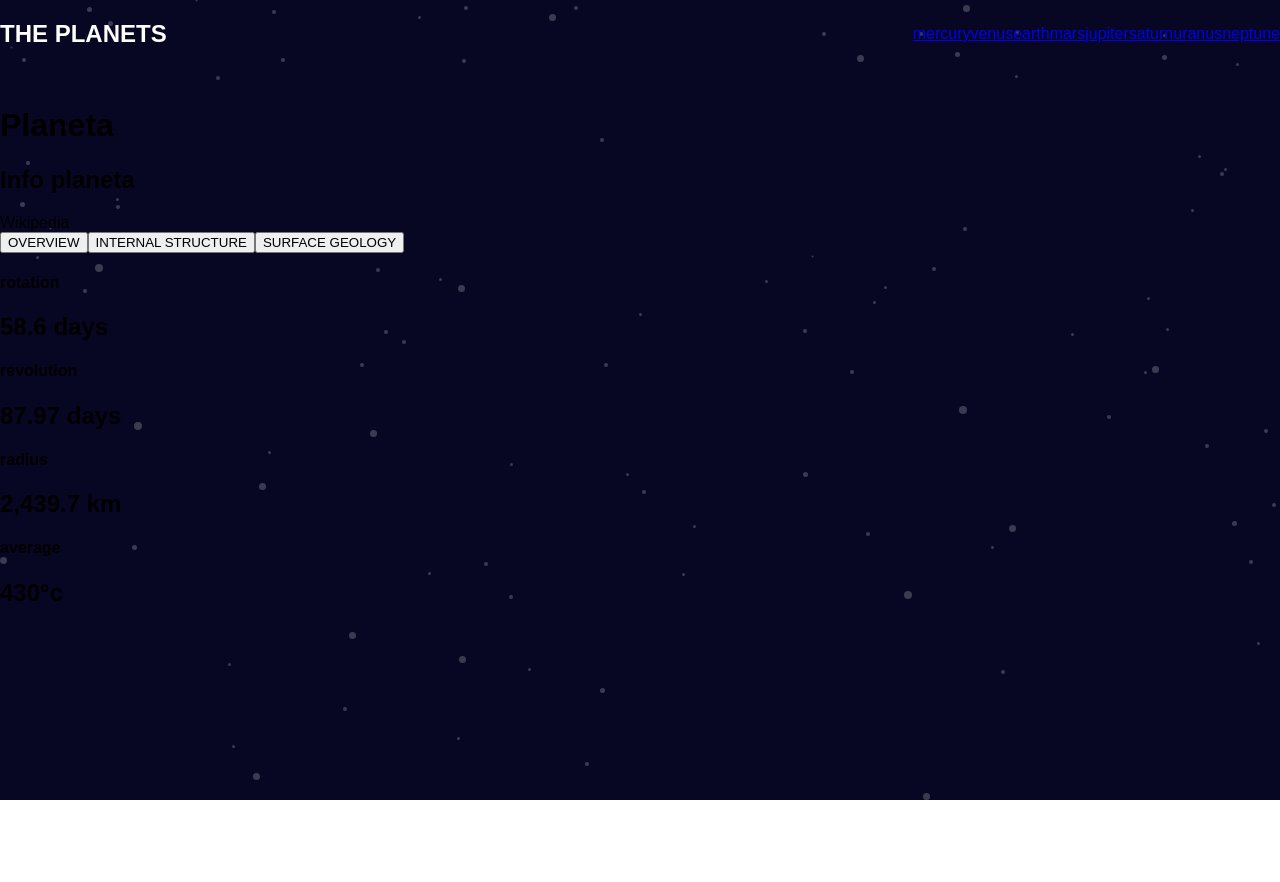
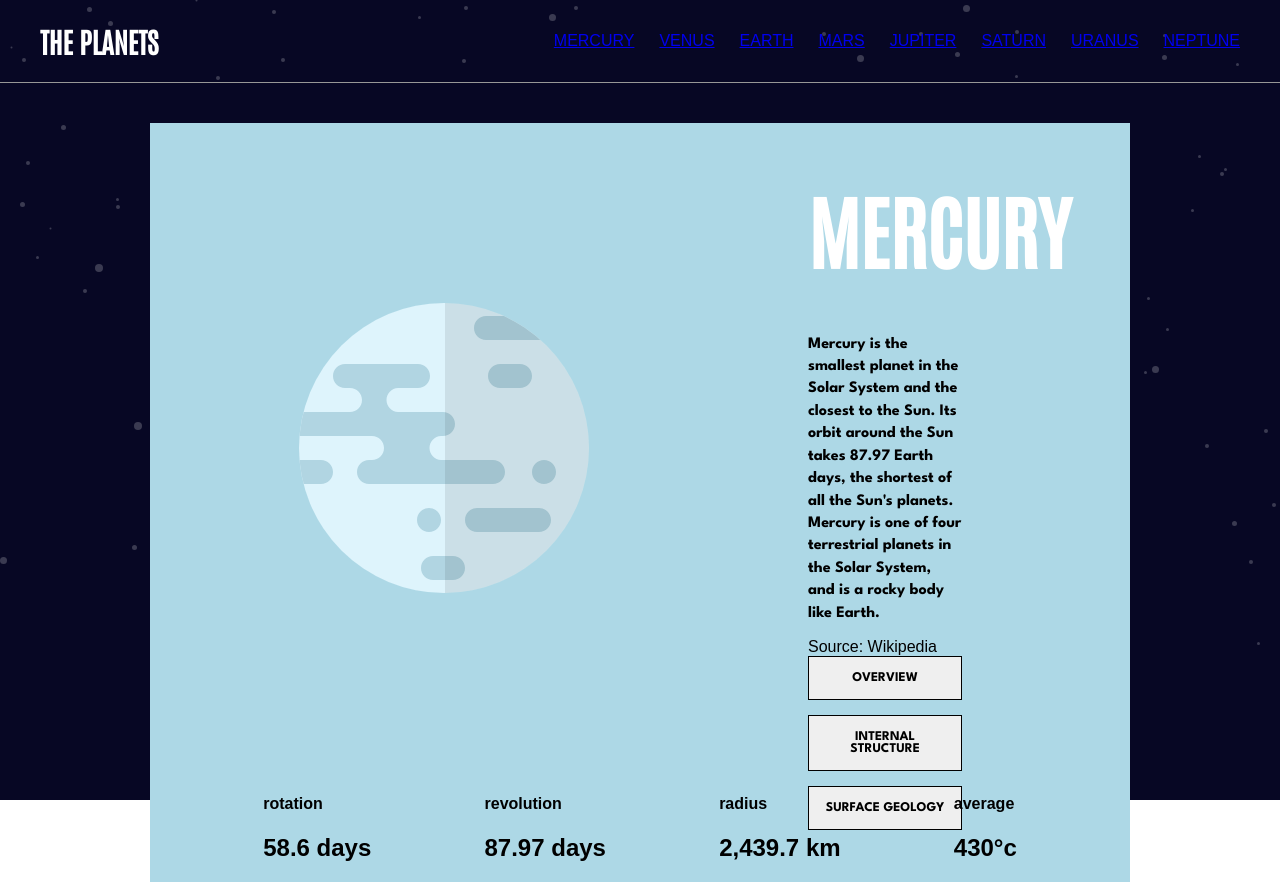
Before and after one commit to Adri-devnull/planets-react, a React (Vite) app: page / in a window 1280 px wide. Before the commit the page ends 800 px from the top, so only its background shows below. Built offline with nearby package versions, Linux system fonts and the light colour scheme.

Commit message:
ending planet

```diff
--- a/src/components/menu/Menu.jsx
+++ b/src/components/menu/Menu.jsx
@@ -1,18 +1,20 @@
 import { Link } from 'react-router-dom';
 import { PLANETS_MENU } from '../../constants/planetsInfo';
-import { StyledMenu } from './styles';
+import { StyledLi, StyledMenu, StyledTitle, StyledUl } from './styles';
 
 const Menu = ({ action }) => {
 	return (
 		<StyledMenu>
-			<h1>THE PLANETS</h1>
-			<ul>
+			<StyledTitle>THE PLANETS</StyledTitle>
+			<StyledUl>
 				{PLANETS_MENU.map((planet, index) => (
-					<Link key={planet.id} to={planet.route} onClick={() => action(index)}>
-						{planet.name}
-					</Link>
+					<StyledLi key={planet.id}>
+						<Link to={planet.route} onClick={() => action(index)}>
+							{planet.name}
+						</Link>
+					</StyledLi>
 				))}
-			</ul>
+			</StyledUl>
 		</StyledMenu>
 	);
 };
--- a/src/components/menu/styles.js
+++ b/src/components/menu/styles.js
@@ -1,11 +1,30 @@
 import styled from 'styled-components';
-import { COLORS } from '../../constants/designValues';
+import { COLORS, TYPOGRAPHYS } from '../../constants/designValues';
 
 const StyledMenu = styled.nav`
 	display: flex;
 	align-items: center;
 	justify-content: space-between;
 	color: ${COLORS.title};
+	padding: 0px 40px;
+	border-bottom: 1px solid #979797;
 `;
 
-export { StyledMenu };
+const StyledUl = styled.ul`
+	display: flex;
+	list-style: none;
+	gap: 25px;
+`;
+
+const StyledLi = styled.li`
+	:visited {
+		color: ${COLORS.title};
+	}
+`;
+
+const StyledTitle = styled.h1`
+	font-family: ${TYPOGRAPHYS.titlesFont};
+	font-size: 28px;
+`;
+
+export { StyledMenu, StyledUl, StyledTitle, StyledLi };
--- a/src/constants/planetsInfo.js
+++ b/src/constants/planetsInfo.js
@@ -3,51 +3,43 @@ import { v4 } from 'uuid';
 export const PLANETS_MENU = [
 	{
 		id: v4(),
-		name: 'mercury',
-		route: '/',
-		tabs: ['OVERVIEW', 'INTERNAL STRUCTURE', 'SURFACE GEOLOGY']
+		name: 'MERCURY',
+		route: '/'
 	},
 	{
 		id: v4(),
-		name: 'venus',
-		route: '/venus',
-		tabs: ['OVERVIEW', 'INTERNAL STRUCTURE', 'SURFACE GEOLOGY']
+		name: 'VENUS',
+		route: '/venus'
 	},
 	{
 		id: v4(),
-		name: 'earth',
-		route: '/earth',
-		tabs: ['OVERVIEW', 'INTERNAL STRUCTURE', 'SURFACE GEOLOGY']
+		name: 'EARTH',
+		route: '/earth'
 	},
 	{
 		id: v4(),
-		name: 'mars',
-		route: '/mars',
-		tabs: ['OVERVIEW', 'INTERNAL STRUCTURE', 'SURFACE GEOLOGY']
+		name: 'MARS',
+		route: '/mars'
 	},
 	{
 		id: v4(),
-		name: 'jupiter',
-		route: '/jupiter',
-		tabs: ['OVERVIEW', 'INTERNAL STRUCTURE', 'SURFACE GEOLOGY']
+		name: 'JUPITER',
+		route: '/jupiter'
 	},
 	{
 		id: v4(),
-		name: 'saturn',
-		route: '/saturn',
-		tabs: ['OVERVIEW', 'INTERNAL STRUCTURE', 'SURFACE GEOLOGY']
+		name: 'SATURN',
+		route: '/saturn'
 	},
 	{
 		id: v4(),
-		name: 'uranus',
-		route: '/uranus',
-		tabs: ['OVERVIEW', 'INTERNAL STRUCTURE', 'SURFACE GEOLOGY']
+		name: 'URANUS',
+		route: '/uranus'
 	},
 	{
 		id: v4(),
-		name: 'neptune',
-		route: '/neptune',
-		tabs: ['OVERVIEW', 'INTERNAL STRUCTURE', 'SURFACE GEOLOGY']
+		name: 'NEPTUNE',
+		route: '/neptune'
 	}
 ];
 
@@ -56,17 +48,17 @@ export const PLANETS_INFO = [
 		title: 'MERCURY',
 		size: '6.9375rem',
 		image: [
-			'/images/planet-mercury.svg',
-			'/images/planet-mercury-internal.svg',
-			'/images/planet-mercury.svg',
-			'/images/geology-mercury.png'
+			'./public/assets/images/planet-mercury.svg',
+			'./public/assets/images/planet-mercury-internal.svg',
+			'./public/assets/images/planet-mercury.svg',
+			'./public/assets/images/geology-mercury.png'
 		],
 		text: [
 			`Mercury is the smallest planet in the Solar System and the closest to the Sun. Its orbit around the Sun takes 87.97 Earth days, the shortest of all the Sun's planets. Mercury is one of four terrestrial planets in the Solar System, and is a rocky body like Earth.`,
 			`Mercury appears to have a solid silicate crust and mantle overlying a solid, iron sulfide outer core layer, a deeper liquid core layer, and a solid inner core. The planet's density is the second highest in the Solar System at 5.427 g/cm3 , only slightly less than Earth's density.`,
 			`Mercury's surface is similar in appearance to that of the Moon, showing extensive mare-like plains and heavy cratering, indicating that it has been geologically inactive for billions of years. It is more heterogeneous than either Mars's or the Moon’s.`
 		],
-		source: 'https://es.wikipedia.org/wiki/Mercurio_(planeta)',
+		tabs: ['OVERVIEW', 'INTERNAL STRUCTURE', 'SURFACE GEOLOGY'],
 		list: [
 			{ property: 'rotation', value: '58.6 days' },
 			{ property: 'revolution', value: '87.97 days' },
@@ -78,17 +70,17 @@ export const PLANETS_INFO = [
 		title: 'VENUS',
 		size: '9.625rem',
 		image: [
-			'/images/planet-venus.svg',
-			'/images/planet-venus-internal.svg',
-			'/images/planet-venus.svg',
-			'/images/geology-venus.png'
+			'./public/assets/images/planet-venus.svg',
+			'./public/assets/images/planet-venus-internal.svg',
+			'./public/assets/images/planet-venus.svg',
+			'./public/assets/images/geology-venus.png'
 		],
 		text: [
 			`Venus is the second planet from the Sun. It is named after the Roman goddess of love and beauty. As the brightest natural object in Earth's night sky after the Moon, Venus can cast shadows and can be, on rare occasions, visible to the naked eye in broad daylight.`,
 			`The similarity in size and density between Venus and Earth suggests they share a similar internal structure: a core, mantle, and crust. Like that of Earth, Venusian core is most likely at least partially liquid because the two planets have been cooling at about the same rate.`,
 			`Much of the Venusian surface appears to have been shaped by volcanic activity. Venus has several times as many volcanoes as Earth, and it has 167 large volcanoes that are over 100 km (60 mi) across. The only volcanic complex of this size on Earth is the Big Island of Hawaii.`
 		],
-		source: 'https://es.wikipedia.org/wiki/Venus_(planeta)',
+		tabs: ['OVERVIEW', 'INTERNAL STRUCTURE', 'SURFACE GEOLOGY'],
 		list: [
 			{ property: 'rotation', value: '243 days' },
 			{ property: 'revolution', value: '224.7 days' },
@@ -100,17 +92,17 @@ export const PLANETS_INFO = [
 		title: 'EARTH',
 		size: '10.8125rem',
 		image: [
-			'/images/planet-earth.svg',
-			'/images/planet-earth-internal.svg',
-			'/images/planet-earth.svg',
-			'/images/geology-earth.png'
+			'./public/assets/images/planet-earth.svg',
+			'./public/assets/images/planet-earth-internal.svg',
+			'./public/assets/images/planet-earth.svg',
+			'./public/assets/images/geology-earth.png'
 		],
 		text: [
 			`Third planet from the Sun and the only known planet to harbor life. About 29.2% of Earth's surface is land with remaining 70.8% is covered with water. Earth's distance from the Sun, physical properties and geological history have allowed life to evolve and thrive.`,
 			`Earth's interior, like that of the other terrestrial planets, is divided into layers by their chemical or physical (rheological) properties. The outer layer is a chemically distinct silicate solid crust, which is underlain by a highly viscous solid mantle.`,
 			`The total surface area of Earth is about 510 million km2. The continental crust consists of lower density material such as the igneous rocks granite and andesite. Less common is basalt, a denser volcanic rock that is the primary constituent of the ocean floors.`
 		],
-		source: 'https://es.wikipedia.org/wiki/Tierra',
+		tabs: ['OVERVIEW', 'INTERNAL STRUCTURE', 'SURFACE GEOLOGY'],
 		list: [
 			{ property: 'rotation', value: '0.99 days' },
 			{ property: 'revolution', value: '365.26 days' },
@@ -122,17 +114,17 @@ export const PLANETS_INFO = [
 		title: 'MARS',
 		size: '8.0625rem',
 		image: [
-			'/images/planet-mars.svg',
-			'/images/planet-mars-internal.svg',
-			'/images/planet-mars.svg',
-			'/images/geology-mars.png'
+			'./public/assets/images/planet-mars.svg',
+			'./public/assets/images/planet-mars-internal.svg',
+			'./public/assets/images/planet-mars.svg',
+			'./public/assets/images/geology-mars.png'
 		],
 		text: [
 			`Mars is the fourth planet from the Sun and the second-smallest planet in the Solar System, being larger than only Mercury. In English, Mars carries the name of the Roman god of war and is often referred to as the "Red Planet".`,
 			`Like Earth, Mars has differentiated into a dense metallic core overlaid by less dense materials. Scientists initially determined that the core is at least partially liquid. Current models of its interior imply a core consisting primarily of iron and nickel with about 16–17% sulfur.`,
 			`Mars is a terrestrial planet whose surface consists of minerals containing silicon and oxygen, metals, and other elements that typically make up rock. The surface is primarily composed of tholeiitic basalt, although parts are more silica-rich than typical basalt.`
 		],
-		source: 'https://es.wikipedia.org/wiki/Marte_(planeta)',
+		tabs: ['OVERVIEW', 'INTERNAL STRUCTURE', 'SURFACE GEOLOGY'],
 		list: [
 			{ property: 'rotation', value: '1.88 years' },
 			{ property: 'revolution', value: '365.26 days' },
@@ -144,17 +136,17 @@ export const PLANETS_INFO = [
 		title: 'JUPITER',
 		size: '14rem',
 		image: [
-			'/images/planet-jupiter.svg',
-			'/images/planet-jupiter-internal.svg',
-			'/images/planet-jupiter.svg',
-			'/images/geology-jupiter.png'
+			'./public/assets/images/planet-jupiter.svg',
+			'./public/assets/images/planet-jupiter-internal.svg',
+			'./public/assets/images/planet-jupiter.svg',
+			'./public/assets/images/geology-jupiter.png'
 		],
 		text: [
 			`Jupiter is the fifth planet from the Sun and the largest in the Solar System. It is a gas giant with a mass two and a half times that of all the other planets in the Solar System combined, but less than one-thousandth the mass of the Sun.`,
 			`When the Juno arrived in 2016, it found that Jupiter has a very diffuse core that mixes into its mantle. A possible cause is an impact from a planet of about ten Earth masses a few million years after Jupiter's formation, which would have disrupted an originally solid Jovian core.`,
 			`The best known feature of Jupiter is the Great Red Spot, a persistent anticyclonic storm located 22° south of the equator. It is known to have existed since at least 1831, and possibly since 1665.`
 		],
-		source: 'https://es.wikipedia.org/wiki/J%C3%BApiter_(planeta)',
+		tabs: ['OVERVIEW', 'INTERNAL STRUCTURE', 'SURFACE GEOLOGY'],
 		list: [
 			{ property: 'rotation', value: '9.93 hours' },
 			{ property: 'revolution', value: '11.86 years' },
@@ -166,17 +158,17 @@ export const PLANETS_INFO = [
 		title: 'SATURN',
 		size: '14rem',
 		image: [
-			'/images/planet-saturn.svg',
-			'/images/planet-saturn-internal.svg',
-			'/images/planet-saturn.svg',
-			'/images/geology-saturn.png'
+			'./public/assets/images/planet-saturn.svg',
+			'./public/assets/images/planet-saturn-internal.svg',
+			'./public/assets/images/planet-saturn.svg',
+			'./public/assets/images/geology-saturn.png'
 		],
 		text: [
 			`Saturn is the sixth planet from the Sun and the second-largest in the Solar System, after Jupiter. It is a gas giant with an average radius of about nine and a half times that of Earth. It only has one-eighth the average density of Earth.`,
 			`Despite consisting mostly of hydrogen and helium, most of Saturn's mass is not in the gas phase, because hydrogen becomes a non-ideal liquid when the density is above 0.01 g/cm3, which is reached at a radius containing 99.9% of Saturn's mass.`,
 			`The outer atmosphere of Saturn contains 96.3% molecular hydrogen and 3.25% helium by volume. The planet's most famous feature is its prominent ring system, which is composed mostly of ice particles with a smaller amount of rocky debris and dust. `
 		],
-		source: 'https://es.wikipedia.org/wiki/Saturno_(planeta)',
+		tabs: ['OVERVIEW', 'INTERNAL STRUCTURE', 'SURFACE GEOLOGY'],
 		list: [
 			{ property: 'rotation', value: '10.8 hours' },
 			{ property: 'revolution', value: '29.46 years' },
@@ -188,17 +180,17 @@ export const PLANETS_INFO = [
 		title: 'URANUS',
 		size: '11rem',
 		image: [
-			'/images/planet-uranus.svg',
-			'/images/planet-uranus-internal.svg',
-			'/images/planet-uranus.svg',
-			'/images/geology-uranus.png'
+			'./public/assets/images/planet-uranus.svg',
+			'./public/assets/images/planet-uranus-internal.svg',
+			'./public/assets/images/planet-uranus.svg',
+			'./public/assets/images/geology-uranus.png'
 		],
 		text: [
 			`Uranus is the seventh planet from the Sun. Its name is a reference to the Greek god of the sky, Uranus according to Greek mythology, was the great-grandfather of Ares. It has the third-largest planetary radius and fourth-largest planetary mass in the Solar System.`,
 			`The standard model of Uranus's structure is that it consists of three layers: a rocky (silicate/iron–nickel) core in the centre, an icy mantle in the middle and an outer gaseous hydrogen/helium envelope. The core is relatively small, with a mass of only 0.55 Earth masses.`,
 			`The composition of Uranus's atmosphere is different from its bulk, consisting mainly of molecular hydrogen and helium. The helium molar fraction, i.e. the number of helium atoms per molecule of gas, is 0.15±0.03 in the upper troposphere.`
 		],
-		source: 'https://es.wikipedia.org/wiki/Urano_(planeta)',
+		tabs: ['OVERVIEW', 'INTERNAL STRUCTURE', 'SURFACE GEOLOGY'],
 		list: [
 			{ property: 'rotation', value: '17.2 hours' },
 			{ property: 'revolution', value: '84 years' },
@@ -210,17 +202,17 @@ export const PLANETS_INFO = [
 		title: 'NEPTUNE',
 		size: '10.8125rem',
 		image: [
-			'/images/planet-neptune.svg',
-			'/images/planet-neptune-internal.svg',
-			'/images/planet-neptune.svg',
-			'/images/geology-neptune.png'
+			'./public/assets/images/planet-neptune.svg',
+			'./public/assets/images/planet-neptune-internal.svg',
+			'./public/assets/images/planet-neptune.svg',
+			'./public/assets/images/geology-neptune.png'
 		],
 		text: [
 			`Neptune is the eighth and farthest-known Solar planet from the Sun. In the Solar System, it is the fourth-largest planet by diameter, the third-most-massive planet, and the densest giant planet. It is 17 times the mass of Earth, more massive than its near-twin Uranus.`,
 			`Neptune's internal structure resembles that of Uranus. Its atmosphere forms about 5% to 10% of its mass and extends perhaps 10% to 20% of the way towards the core. Increasing concentrations of methane, ammonia and water are found in the lower regions.`,
 			`Neptune's atmosphere is 80% hydrogen and 19% helium. A trace amount of methane is also present. Prominent absorption bands of methane exist at wavelengths above 600 nm, in the red and infrared portion of the spectrum.`
 		],
-		source: 'https://es.wikipedia.org/wiki/Urano_(planeta)',
+		tabs: ['OVERVIEW', 'INTERNAL STRUCTURE', 'SURFACE GEOLOGY'],
 		list: [
 			{ property: 'rotation', value: '16.08 hours' },
 			{ property: 'revolution', value: '164.79 years' },
--- a/src/pages/Planet.jsx
+++ b/src/pages/Planet.jsx
@@ -1,35 +1,46 @@
 import { v4 } from 'uuid';
-import { PLANETS_INFO, PLANETS_MENU } from '../constants/planetsInfo';
+import { PLANETS_INFO } from '../constants/planetsInfo';
+import {
+	StyledPlanet,
+	StyledPlanetButton,
+	StyledPlanetContainerImage,
+	StyledPlanetContainerInfo,
+	StyledPlanetContent,
+	StyledPlanetInfo,
+	StyledPlanetName,
+	StyledPlanetStats,
+	StyledPlanetTabs
+} from './styles';
 
 const Planet = ({ planet }) => {
 	return (
-		<div>
-			<div>
-				<div>
-					<img src='' alt='' />
-				</div>
-				<div>
+		<StyledPlanet>
+			<StyledPlanetContent>
+				<StyledPlanetContainerImage>
+					<img src={PLANETS_INFO[planet].image[0]} alt='' />
+				</StyledPlanetContainerImage>
+				<StyledPlanetContainerInfo>
 					<div>
-						<h1>Planeta</h1>
-						<h2>Info planeta</h2>
-						<span>Wikipedia</span>
+						<StyledPlanetName>{PLANETS_INFO[planet].title}</StyledPlanetName>
+						<StyledPlanetInfo>{PLANETS_INFO[planet].text[0]}</StyledPlanetInfo>
+						<span>Source: Wikipedia</span>
 					</div>
-					<div>
-						{PLANETS_MENU[planet].tabs.map((tab, index) => (
-							<button key={v4()}>{tab}</button>
+					<StyledPlanetTabs>
+						{PLANETS_INFO[planet].tabs.map((tab, index) => (
+							<StyledPlanetButton key={v4()}>{tab}</StyledPlanetButton>
 						))}
-					</div>
-				</div>
-			</div>
-			<div>
+					</StyledPlanetTabs>
+				</StyledPlanetContainerInfo>
+			</StyledPlanetContent>
+			<StyledPlanetStats>
 				{PLANETS_INFO[planet].list.map(item => (
 					<div key={item.property}>
 						<h4>{item.property}</h4>
 						<h2>{item.value}</h2>
 					</div>
 				))}
-			</div>
-		</div>
+			</StyledPlanetStats>
+		</StyledPlanet>
 	);
 };
 
--- /dev/null
+++ b/src/pages/styles.js
@@ -0,0 +1,70 @@
+import styled from 'styled-components';
+import { COLORS, TYPOGRAPHYS } from '../constants/designValues';
+
+const StyledPlanet = styled.div`
+	background-color: lightblue;
+	margin: 40px 150px 0px 150px;
+`;
+
+const StyledPlanetContent = styled.div`
+	display: flex;
+`;
+
+const StyledPlanetContainerImage = styled.div`
+	display: flex;
+	align-items: center;
+	justify-content: center;
+	width: 60%;
+`;
+
+const StyledPlanetContainerInfo = styled.div`
+	width: 30%;
+	padding: 0px 70px;
+	height: 650px;
+	display: flex;
+	flex-direction: column;
+	justify-content: space-around;
+`;
+
+const StyledPlanetName = styled.h1`
+	font-size: 80px;
+	color: ${COLORS.title};
+	font-family: ${TYPOGRAPHYS.titlesFont};
+`;
+
+const StyledPlanetInfo = styled.h2`
+	font-size: 1em;
+	line-height: 1.4em;
+	font-family: ${TYPOGRAPHYS.textsFont};
+`;
+
+const StyledPlanetTabs = styled.div`
+	display: flex;
+	flex-direction: column;
+	gap: 15px;
+`;
+
+const StyledPlanetStats = styled.div`
+	display: flex;
+	justify-content: space-evenly;
+`;
+
+const StyledPlanetButton = styled.button`
+	border: none;
+	border: 1px solid black;
+	padding: 15px 10px;
+	font-family: ${TYPOGRAPHYS.textsFont};
+	font-weight: bold;
+`;
+
+export {
+	StyledPlanet,
+	StyledPlanetContent,
+	StyledPlanetName,
+	StyledPlanetInfo,
+	StyledPlanetTabs,
+	StyledPlanetStats,
+	StyledPlanetContainerImage,
+	StyledPlanetContainerInfo,
+	StyledPlanetButton
+};
```
